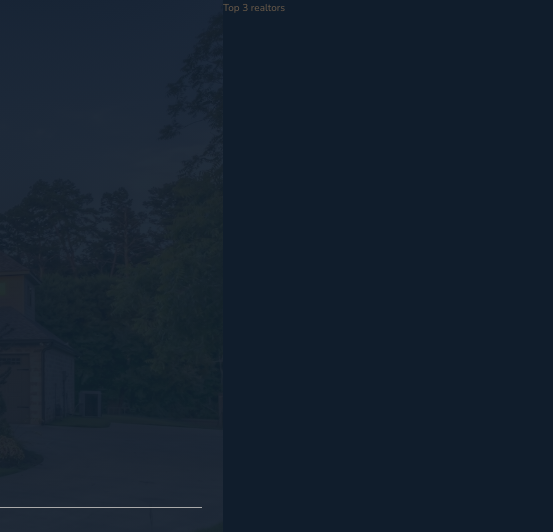
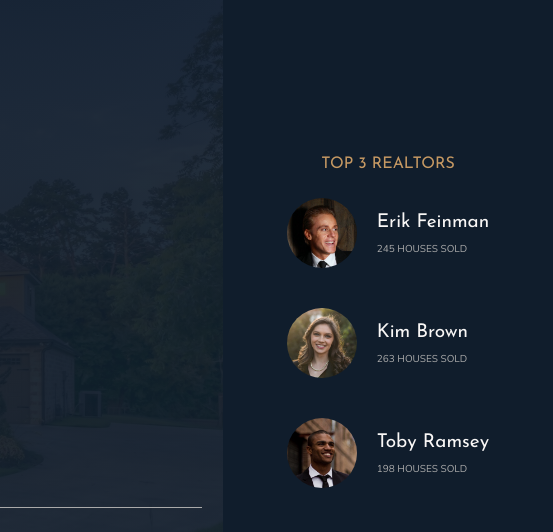
Before and after one commit to c0ff33-b34n/Nexter, a website: page index.html in a window 1280 px wide. Shown: the top 532 px of the page, 727-1280 px from the left. Drawn offline with nearby package versions, Linux system fonts and the light colour scheme.

Commit message:
Add Realtors section

```diff
--- a/index.html
+++ b/index.html
@@ -30,7 +30,24 @@
         </header>
 
         <div class="realtors">
-            Top 3 realtors
+            <h3 class="heading-3">Top 3 Realtors</h3>
+            <div class="realtors__list">
+                <img src="img/realtor-1.jpeg" alt="Realtor 1" class="realtors__img">
+                <div class="realtors__details">
+                    <h4 class="heading-4 heading-4--light">Erik Feinman</h4>
+                    <p class="realtors__sold">245 houses sold</p>
+                </div>
+                <img src="img/realtor-2.jpeg" alt="Realtor 2" class="realtors__img">
+                <div class="realtors__details">
+                    <h4 class="heading-4 heading-4--light">Kim Brown</h4>
+                    <p class="realtors__sold">263 houses sold</p>
+                </div>
+                <img src="img/realtor-3.jpeg" alt="Realtor 3" class="realtors__img">
+                <div class="realtors__details">
+                    <h4 class="heading-4 heading-4--light">Toby Ramsey</h4>
+                    <p class="realtors__sold">198 houses sold</p>
+                </div>
+            </div>
         </div>
 
         <section class="features">
--- a/sass/_realtors.scss
+++ b/sass/_realtors.scss
@@ -1,4 +1,31 @@
 .realtors {
     background-color: $color-secondary;
     grid-column: col-start 7 / full-end;
+    padding: 3rem;
+
+    display: grid;
+    align-content: center;
+    justify-content: center;
+    justify-items: center; // centre header text
+    row-gap: 2rem; // create space between header and realtor list
+
+    &__list {
+        display: grid;
+        grid-template-columns: min-content max-content;
+        column-gap: 2rem;
+        row-gap: 5vh;
+        align-items: center;
+    }
+
+    &__img {
+        width: 7rem;
+        border-radius: 50%;
+        display: block;
+    }
+
+    &__sold {
+        text-transform: uppercase;
+        color: $color-grey-light-2;
+        margin-top: 3px;
+    }
 }
```
Also changed, not shown: css/style.css.
